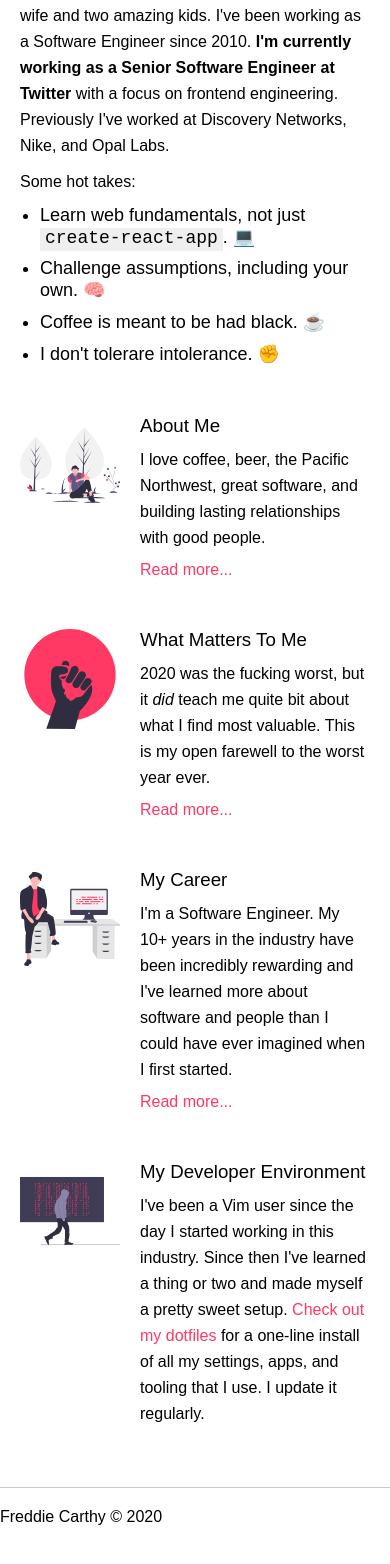
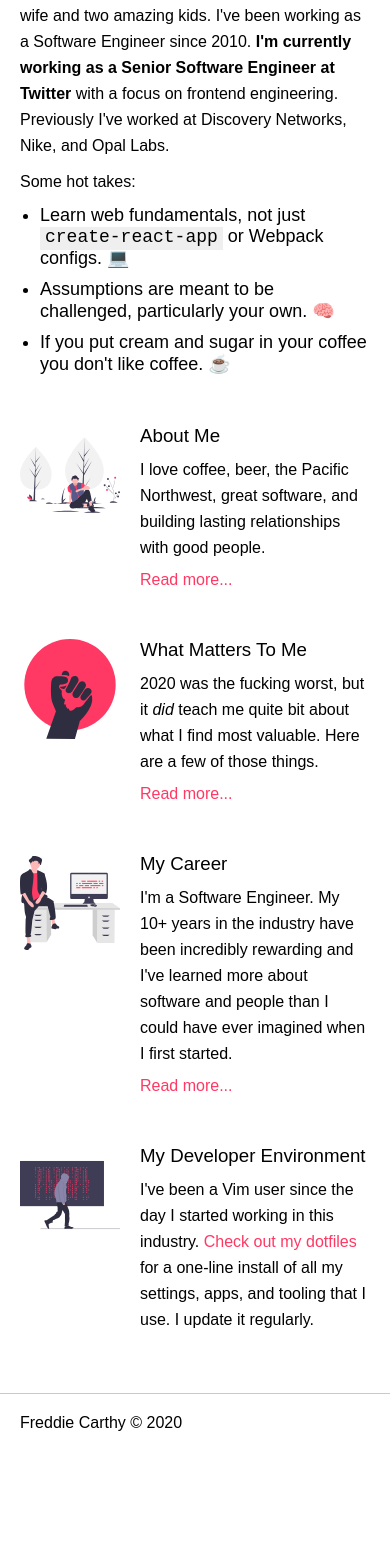
Before and after one commit to gjunkie/freddiecarthy, a Next.js app: page / in a window 390 px wide. Shown: the part 174-1738 px from the top of the page. After the commit the page ends 1656 px from the top, so only its background shows below. Built offline with nearby package versions, Linux system fonts and the light colour scheme.

Commit message:
add footer styles

```diff
--- a/components/Footer/Footer.module.css
+++ b/components/Footer/Footer.module.css
@@ -19,3 +19,17 @@
   width: 800px;
   z-index: 1;
 }
+
+@media (max-width: 1170px) {
+  .contents {
+    margin: 0 50px;
+    width: 100%;
+  }
+}
+
+@media (max-width: 800px) {
+  .contents {
+    justify-content: left;
+    margin: 0 20px;
+  }
+}
--- a/pages/index.js
+++ b/pages/index.js
@@ -29,10 +29,9 @@ const Home = () => {
           Some hot takes:
         </p>
         <ul>
-          <li>Learn web fundamentals, not just <code>create-react-app</code>. 💻</li>
-          <li>Challenge assumptions, including your own. 🧠</li>
-          <li>Coffee is meant to be had black. ☕️</li>
-          <li>I don&apos;t tolerare intolerance. ✊</li>
+          <li>Learn web fundamentals, not just <code>create-react-app</code> or Webpack configs. 💻</li>
+          <li>Assumptions are meant to be challenged, particularly your own. 🧠</li>
+          <li>If you put cream and sugar in your coffee you don&apos;t like coffee. ☕️</li>
         </ul>
 
         <section>
@@ -52,7 +51,7 @@ const Home = () => {
           <div>
             <h3>What Matters To Me</h3>
             <p>
-              2020 was the fucking worst, but it <i>did</i> teach me quite bit about what I find most valuable. This is my open farewell to the worst year ever.
+              2020 was the fucking worst, but it <i>did</i> teach me quite bit about what I find most valuable. Here are a few of those things.
             </p>
             <Link href="/what-matters-to-me" title="What matters to me">
               Read more...
@@ -76,7 +75,7 @@ const Home = () => {
           <div>
             <h3>My Developer Environment</h3>
             <p>
-              I&apos;ve been a Vim user since the day I started working in this industry. Since then I&apos;ve learned a thing or two and made myself a pretty sweet setup. <a href="https://github.com/gjunkie/dotfiles" target="_blank" rel="noreferrer">Check out my dotfiles</a> for a one-line install of all my settings, apps, and tooling that I use. I update it regularly.
+              I&apos;ve been a Vim user since the day I started working in this industry. <a href="https://github.com/gjunkie/dotfiles" target="_blank" rel="noreferrer">Check out my dotfiles</a> for a one-line install of all my settings, apps, and tooling that I use. I update it regularly.
             </p>
           </div>
         </section>
```
Also changed, not shown: pages/what-matters-to-me.js (+5 -5 lines).
